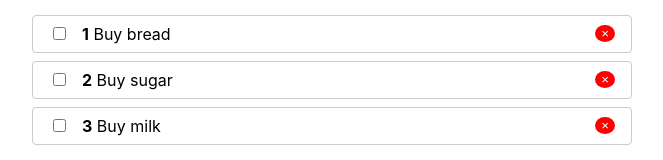
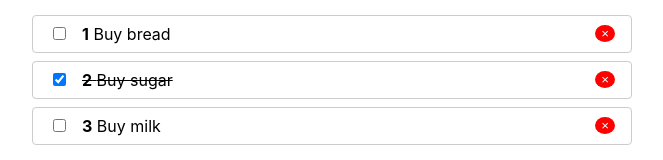
Before and after one commit to aleksejmorozko/aleksejmorozko-gmail.com, a React (Create React App) app in the folder react-youtube/: page / in a window 1280 px wide. Shown: the part 147-307 px from the top of the page, without its empty margins (308-971 px from the left). Built offline with nearby package versions, Linux system fonts and the light colour scheme.

Commit message:
react_youtube_r

```diff
--- a/react-youtube/src/App.js
+++ b/react-youtube/src/App.js
@@ -2,19 +2,21 @@
 import TodoList from './Todo/TodoList';
 
 function App() {
-    let todos = [
-        {id: 1, completed: false, title: 'Buy bread'},
-        {id: 2, completed: false, title: 'Buy sugar'},
-        {id: 3, completed: false, title: 'Buy milk'}
-    ]
+  const [todos, setTodos] = React.useState([
+    {id: 1, completed: false, title: 'Buy bread'},
+    {id: 2, completed: true, title: 'Buy sugar'},
+    {id: 3, completed: false, title: 'Buy milk'}
+  ])
 
   function toggleTodo(id){
-    todos = todos.map(todo => {
+    setTodos(
+      todos.map(todo => {
         if (todo.id === id) {
             todo.completed = !todo.completed
         }
         return todo
-    })
+      })
+    )
   }
 
   return (
--- a/react-youtube/src/Todo/TodoItem.js
+++ b/react-youtube/src/Todo/TodoItem.js
@@ -16,11 +16,19 @@
     }
 }
 function TodoItem({todo, index, onChange}){
-    console.log('todo', todo)
+    const classes =[];
+    if (todo.completed) {
+        classes.push('done')
+    }
     return (
         <li style={styles.li}>
-            <span>
-                <input style={styles.input} type='checkbox' onChange = { () => onChange(todo.id)} />
+            <span className={classes.join(' ')} >
+                <input
+                    style={styles.input}
+                    checked={todo.completed}
+                    type='checkbox'
+                    onChange = { () => onChange(todo.id)}
+                />
                 <strong>{index + 1}</strong>
                 &nbsp;
                 {todo.title}
--- a/react-youtube/src/index.css
+++ b/react-youtube/src/index.css
@@ -23,3 +23,6 @@
   color: #fff;
   border: none;
 }
+.done {
+  text-decoration: line-through;
+}
```
Also changed, not shown: 1 other file (tests, documents, lock files or other folders).
